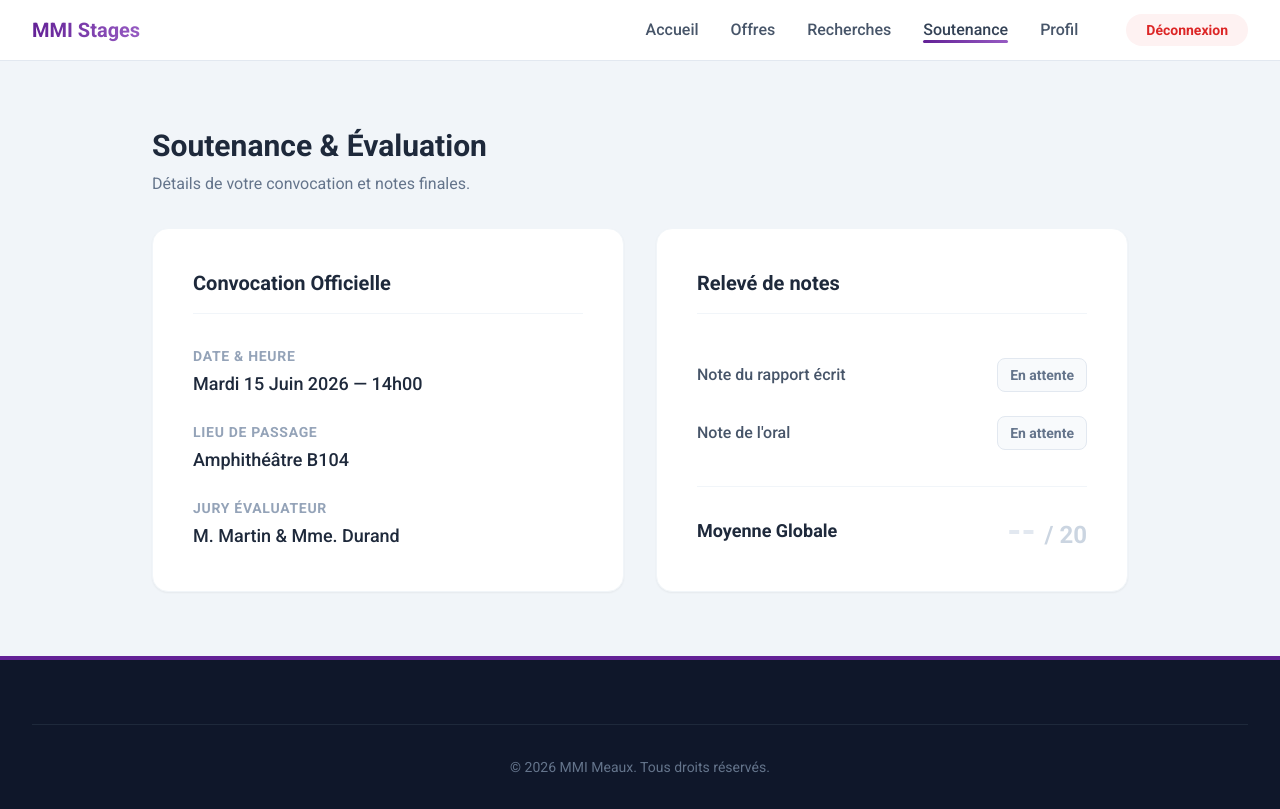
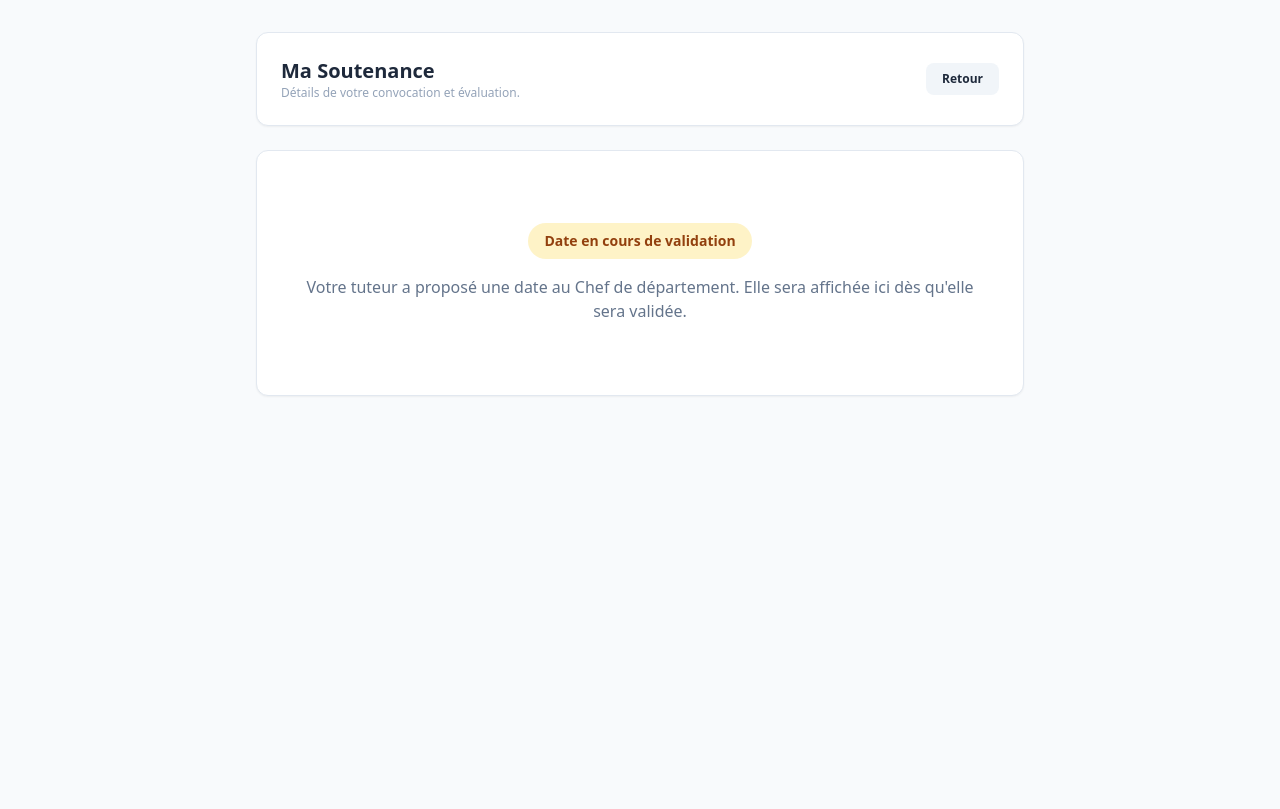
Before and after one commit to Ir0k888/SAE-201-203-stages, a PHP site: page /pages/soutenances.php in a window 1280 px wide. After the commit the page ends 396 px from the top, so only its background shows below. Run offline with PHP 8.4, Linux system fonts and the light colour scheme; the visitor is signed in with stand-in values (Sample User, id 1); tables that the repository leaves empty hold one stand-in row (values such as "Sample post"); some libraries are stand-ins or nearby versions.

Commit message:
soutenance

```diff
--- a/login.php
+++ b/login.php
@@ -5,7 +5,6 @@
     <title>Connexion & Inscription - Stages MMI</title>
     <script src="https://cdn.tailwindcss.com"></script>
     <style>
-        /* FIX DU DESIGN FIDDLER OFFICIEL */
         .login-container { position: relative; overflow: hidden; }
         .form-container { position: absolute; top: 0; height: 100%; transition: all 0.6s ease-in-out; }
         .sign-in-container { left: 0; width: 50%; z-index: 2; }
--- a/pages/profil.php
+++ b/pages/profil.php
@@ -45,7 +45,7 @@ if ($type_compte === 'etudiant') {
             </div>
             <div><label class="text-xs font-bold text-slate-400 block mb-1">E-mail institutionnel</label><input type="text" readonly value="<?=htmlspecialchars($u['email'])?>" class="w-full bg-slate-50 px-4 py-2.5 rounded-xl text-sm border cursor-not-allowed"></div>
 
-            <?php if ($type_compte === 'enseignant'): ?>
+            <?php if ($type_compte === 'enseignant' && $_SESSION['role'] !== 'Administrateur'): ?>
                 <div class="border-t border-slate-100 pt-6">
                     <h3 class="font-bold text-sm text-slate-900 mb-2">Statut & Évolution Hiérarchique</h3>
                     <div class="flex items-center gap-2 mb-4">
@@ -63,7 +63,6 @@ if ($type_compte === 'etudiant') {
                                 <option value="Enseignant">Enseignant (Classique)</option>
                                 <option value="Membre du jury">Membre du jury</option>
                                 <option value="Responsable de stage">Responsable de stage</option>
-                                <option value="Chef de departement">Chef de département</option>
                             </select>
                         </div>
                         <button type="submit" class="bg-slate-800 text-white font-bold text-xs uppercase px-4 py-2 rounded-lg hover:bg-slate-700 h-[38px]">Transmettre</button>
--- a/pages/soutenances.php
+++ b/pages/soutenances.php
@@ -1,91 +1,57 @@
 <?php
-// LE VIDEUR
 session_start();
+require_once '../config/database.php';
+
 if (!isset($_SESSION['user_id']) || $_SESSION['type_compte'] !== 'etudiant') {
     header('Location: ../index.php');
     exit();
 }
+
+$stmt = $pdo->prepare("SELECT * FROM Soutenance WHERE id_etudiant = :id");
+$stmt->execute(['id' => $_SESSION['user_id']]);
+$soutenance = $stmt->fetch();
 ?>
 <!DOCTYPE html>
-<html lang="fr" class="scroll-smooth">
+<html lang="fr">
 <head>
     <meta charset="UTF-8">
     <title>Soutenance - Stages MMI</title>
-    <link href="https://fonts.googleapis.com/css2?family=Roboto:wght@300;400;500;700&display=swap" rel="stylesheet">
     <script src="https://cdn.tailwindcss.com"></script>
-    <script src="../assets/js/tailwind.config.js"></script>
-    <link rel="stylesheet" href="../assets/css/style.css">
 </head>
-<body class="bg-slate-100 text-slate-800 font-sans flex flex-col min-h-screen">
+<body class="bg-slate-50 text-slate-800 min-h-screen p-8">
+    <div class="max-w-3xl mx-auto flex flex-col gap-6">
+        <div class="flex justify-between items-center bg-white p-6 rounded-xl border border-slate-200 shadow-sm">
+            <div>
+                <h1 class="text-xl font-bold">Ma Soutenance</h1>
+                <p class="text-xs text-slate-400">Détails de votre convocation et évaluation.</p>
+            </div>
+            <a href="../index.php" class="bg-slate-100 px-4 py-2 rounded-lg font-bold text-xs hover:bg-slate-200">Retour</a>
+        </div>
 
-    <nav class="fixed top-0 w-full flex justify-between items-center py-4 px-8 bg-white border-b border-slate-200 z-50">
-        <div class="font-bold text-xl text-transparent bg-clip-text bg-gradient-to-r from-brandStart to-brandEnd">MMI Stages</div>
-        <ul id="nav-links" class="hidden md:flex gap-8 items-center">
-            <li><a href="../index.php" class="nav-link font-medium text-slate-600 hover:text-brandStart transition-colors">Accueil</a></li>
-            <li><a href="offres.php" class="nav-link font-medium text-slate-600 hover:text-brandStart transition-colors">Offres</a></li>
-            <li><a href="suivi-recherches.php" class="nav-link font-medium text-slate-600 hover:text-brandStart transition-colors">Recherches</a></li>
-            <li><a href="soutenances.php" class="nav-link active font-medium text-slate-700 hover:text-brandStart transition-colors">Soutenance</a></li>
-            <li><a href="profil.php" class="nav-link font-medium text-slate-600 hover:text-brandStart transition-colors">Profil</a></li>
-            <li><a href="../actions/logout_action.php" class="ml-4 bg-red-50 text-red-600 px-5 py-2 rounded-full text-sm font-bold hover:bg-red-100 transition-colors">Déconnexion</a></li>
-        </ul>
-    </nav>
-
-    <main class="flex-grow pt-32 pb-16 px-6 max-w-5xl mx-auto w-full">
-        <section class="reveal opacity-0 translate-y-7 transition-all duration-700 ease-out mb-8">
-            <h2 class="text-3xl font-bold text-slate-800">Soutenance & Évaluation</h2>
-            <p class="text-slate-500 mt-2">Détails de votre convocation et notes finales.</p>
-        </section>
-
-        <section class="grid grid-cols-1 md:grid-cols-2 gap-8">
-            <div class="reveal opacity-0 translate-y-7 transition-all duration-700 delay-100 ease-out bg-white p-10 rounded-2xl border border-slate-100 shadow-sm">
-                <h3 class="text-xl font-bold text-slate-800 mb-8 border-b border-slate-100 pb-4">Convocation Officielle</h3>
-
+        <div class="bg-white p-8 rounded-xl border border-slate-200 shadow-sm">
+            <?php if (!$soutenance): ?>
+                <div class="text-center py-10">
+                    <p class="text-slate-500 font-medium">Votre tuteur n'a pas encore proposé de date pour votre soutenance.</p>
+                </div>
+            <?php elseif ($soutenance['statut_soutenance'] === 'en_attente'): ?>
+                <div class="text-center py-10">
+                    <span class="bg-amber-100 text-amber-800 px-4 py-2 rounded-full text-sm font-bold block w-max mx-auto mb-4">Date en cours de validation</span>
+                    <p class="text-slate-500">Votre tuteur a proposé une date au Chef de département. Elle sera affichée ici dès qu'elle sera validée.</p>
+                </div>
+            <?php else: ?>
+                <h3 class="text-xl font-bold text-slate-800 mb-6 border-b border-slate-100 pb-4">Convocation Officielle</h3>
                 <div class="space-y-6">
                     <div>
                         <span class="block text-sm text-slate-400 mb-1 uppercase tracking-wider font-semibold">Date & Heure</span>
-                        <span class="text-lg text-slate-800 font-medium">Mardi 15 Juin 2026 — 14h00</span>
+                        <span class="text-lg text-slate-800 font-medium"><?= date('d/m/Y', strtotime($soutenance['date_soutenance'])) ?> — <?= date('H\hi', strtotime($soutenance['horaire'])) ?></span>
                     </div>
                     <div>
                         <span class="block text-sm text-slate-400 mb-1 uppercase tracking-wider font-semibold">Lieu de passage</span>
-                        <span class="text-lg text-slate-800 font-medium">Amphithéâtre B104</span>
-                    </div>
-                    <div>
-                        <span class="block text-sm text-slate-400 mb-1 uppercase tracking-wider font-semibold">Jury Évaluateur</span>
-                        <span class="text-lg text-slate-800 font-medium">M. Martin & Mme. Durand</span>
+                        <span class="text-lg text-slate-800 font-medium"><?= htmlspecialchars($soutenance['lieu']) ?></span>
                     </div>
                 </div>
-            </div>
-
-            <div class="reveal opacity-0 translate-y-7 transition-all duration-700 delay-200 ease-out bg-white p-10 rounded-2xl border border-slate-100 shadow-sm flex flex-col justify-between">
-                <div>
-                    <h3 class="text-xl font-bold text-slate-800 mb-8 border-b border-slate-100 pb-4">Relevé de notes</h3>
-
-                    <div class="flex justify-between items-center py-3">
-                        <span class="text-slate-600 font-medium">Note du rapport écrit</span>
-                        <span class="bg-slate-50 border border-slate-200 text-slate-500 py-1.5 px-3 rounded-lg font-bold text-sm">En attente</span>
-                    </div>
-                    <div class="flex justify-between items-center py-3">
-                        <span class="text-slate-600 font-medium">Note de l'oral</span>
-                        <span class="bg-slate-50 border border-slate-200 text-slate-500 py-1.5 px-3 rounded-lg font-bold text-sm">En attente</span>
-                    </div>
-                </div>
-
-                <div class="flex justify-between items-center pt-6 mt-6 border-t border-slate-100">
-                    <span class="text-lg font-bold text-slate-800">Moyenne Globale</span>
-                    <span class="text-4xl font-black text-slate-200">-- <span class="text-2xl text-slate-300">/ 20</span></span>
-                </div>
-            </div>
-        </section>
-    </main>
-
-    <footer class="bg-slate-900 pt-16 pb-8 mt-auto border-t-4 border-brandStart">
-        <div class="max-w-7xl mx-auto px-6 lg:px-8 w-full">
-            <div class="border-t border-slate-800 pt-8 flex justify-center items-center">
-                <p class="text-slate-500 text-sm">© 2026 MMI Meaux. Tous droits réservés.</p>
-            </div>
+            <?php endif; ?>
         </div>
-    </footer>
-
-    <script src="../assets/js/script.js"></script>
+    </div>
 </body>
 </html>
```
Also changed, not shown: actions/proposer_soutenance_action.php (added, +22 -0 lines), actions/valider_soutenance_action.php (added, +22 -0 lines), database/init_db.sql (+26 -10 lines), index.php (+5 -4 lines), pages/gestion_soutenances.php (added, +60 -0 lines), pages/suivi_etudiants.php (added, +76 -0 lines).
